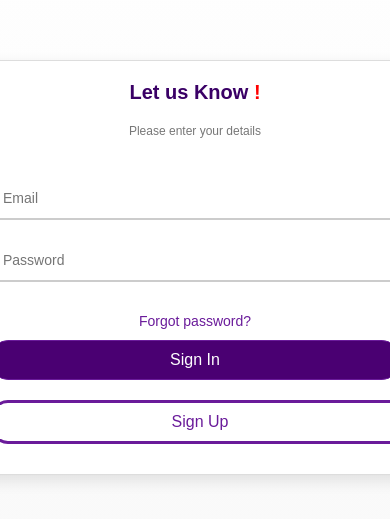
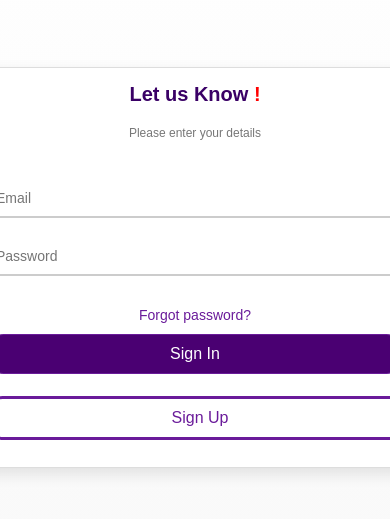
Before and after one commit to VikasSaxena2204/Logix-frontend, a React (Vite) app in the folder client/: page /signin in a window 390 px wide. Shown: the part 155-674 px from the top of the page. Built offline with nearby package versions, Linux system fonts and the light colour scheme; some icons are missing.

Commit message:
Update Signin.css

```diff
--- a/client/src/styles/Signin.css
+++ b/client/src/styles/Signin.css
@@ -84,7 +84,7 @@ p {
 /* Input Field Styles */
 input {
   width: 100%;
-  padding: 12px;
+  padding: 10px;
   margin: 10px 0;
   border: none;
   border-bottom: 2px solid #ccc;
@@ -153,7 +153,7 @@ input:focus {
   padding: 2px;
   border: 3px solid #6a1b9a;
   border-radius: 2vh;
-  margin: 10px 0;
+  margin: 12px 0;
   font-size: 16px;
   cursor: pointer;
   transition: all 0.3s ease;
@@ -194,7 +194,7 @@ input:focus {
   }
 
   .signin-card {
-    padding: 20px;
+    padding: 15px;
     width: 100%;
   }
 
```
